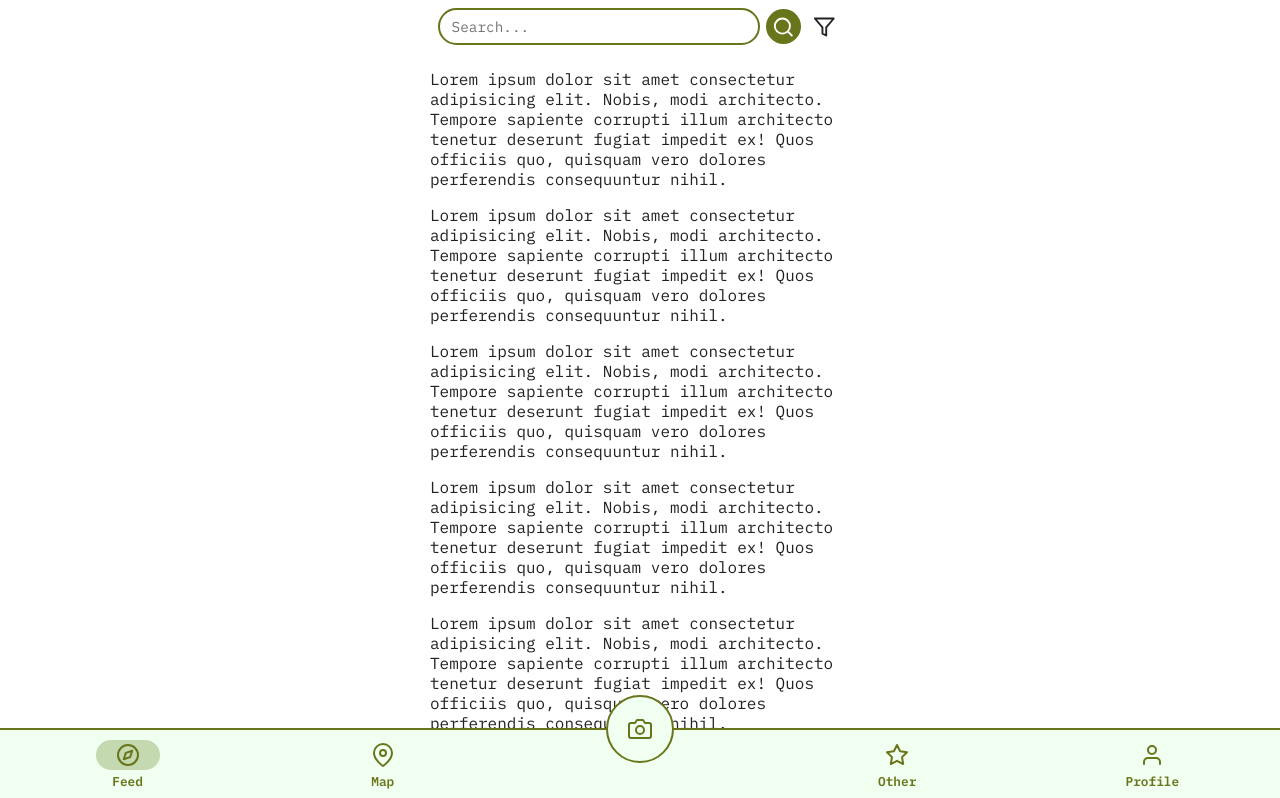
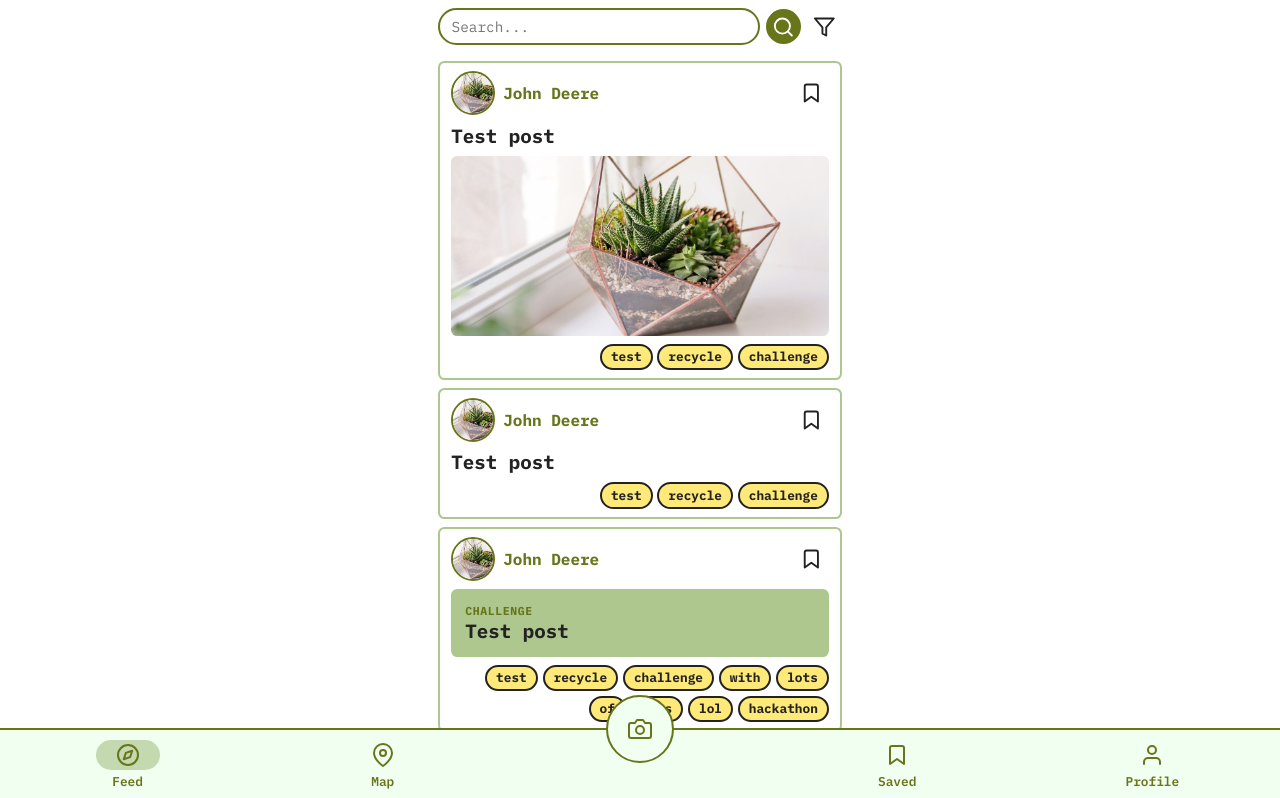
Before and after one commit to andogq/HackVision2021, a React (Create React App) app in the folder public/: page /feed in a window 1280 px wide. Shown: the top 798 px of the page. Built offline with nearby package versions, Linux system fonts and the light colour scheme; no server answers.

Commit message:
Feed cards

```diff
--- a/public/src/components/Navigation/Navigation.js
+++ b/public/src/components/Navigation/Navigation.js
@@ -3,7 +3,7 @@ import {
   Compass,
   MapPin,
   Camera,
-  Star,
+  Bookmark,
   User,
 } from 'react-feather'
 
@@ -50,9 +50,9 @@ const Navigation = () => (
       primary
     />
     <Item
-      icon={<Star />}
-      to="/egg"
-      label="Other"
+      icon={<Bookmark />}
+      to="/saved"
+      label="Saved"
     />
     <Item
       icon={<User />}
--- /dev/null
+++ b/public/src/components/Post/Post.js
@@ -0,0 +1,61 @@
+import { Link } from 'react-router-dom'
+import { Bookmark } from 'react-feather'
+import {
+  Wrapper,
+  UserDetails,
+  Title,
+  Image,
+  Tags,
+  Challenge,
+} from './postStyle'
+
+const Post = ({
+  author,
+  details,
+}) => {
+  return (
+    <Wrapper>
+      <Link to={`/profile/${author.id}`}>
+        <UserDetails>
+          <img src={author.image_url} alt={author.name} />
+          <span>{author.name}</span>
+          <button type="button" title="Save" onClick={e => {
+            e.preventDefault()
+            console.log('bookmark')
+          }}>
+            <Bookmark />
+          </button>
+        </UserDetails>
+      </Link>
+
+      {details.type === 'challenge' ? (
+        <Link to={`/post/${details.id}`}>
+          <Challenge>
+            {details.image_url && <img src={details.image_url} alt="" />}
+            <span>{details.title}</span>
+          </Challenge>
+        </Link>
+      ) : (
+        <Link to={`/post/${details.id}`}>
+          <Title>{details.title}</Title>
+          {details.image_url && <Image src={details.image_url} alt="" />}
+        </Link>
+      )}
+
+      {details.tags?.length > 0 && (
+        <Tags>
+          {details.tags.map(tag => (
+            <button
+              type="button"
+              onClick={() => console.log('tag clicked', tag)}
+            >
+              {tag}
+            </button>
+          ))}
+        </Tags>
+      )}
+    </Wrapper>
+  )
+}
+
+export default Post
--- /dev/null
+++ b/public/src/components/Post/postStyle.js
@@ -0,0 +1,121 @@
+import styled from '@emotion/styled'
+
+export const Wrapper = styled.article`
+  margin: .5em;
+  box-sizing: border-box;
+  padding: .5em .7em;
+  border-radius: .4em;
+  border: 2px solid ${props => props.theme.primaryLight};
+
+  a {
+    text-decoration: none;
+    color: inherit;
+  }
+`
+
+export const UserDetails = styled.div`
+  display: flex;
+  align-items: center;
+  gap: .5em;
+
+  img {
+    height: 2.5em;
+    width: 2.5em;
+    display: block;
+    border: 2px solid ${props => props.theme.primary};
+    border-radius: 10em;
+    overflow: hidden;
+    object-fit: cover;
+    background: ${props => props.theme.primaryBackground};
+  }
+  span {
+    font-weight: bold;
+    color: ${props => props.theme.primary};
+    flex: 1;
+  }
+  button {
+    height: 2.6em;
+    width: 2.6em;
+    border-radius: 10em;
+    background: none;
+    border: 0;
+    cursor: pointer;
+    display: flex;
+    align-items: center;
+    justify-content: center;
+    color: inherit;
+  }
+`
+
+export const Title = styled.h2`
+  margin: .4em 0;
+  font-weight: bold;
+  font-size: 1.2em;
+`
+
+export const Image = styled.img`
+  display: block;
+  width: 100%;
+  max-height: 180px;
+  object-fit: cover;
+  border-radius: .4em;
+`
+
+export const Tags = styled.div`
+  display: flex;
+  align-items: center;
+  flex-wrap: wrap;
+  margin-top: .5em;
+  gap: .3em;
+  justify-content: flex-end;
+
+  button {
+    border-radius: 10em;
+    background: ${props => props.theme.secondary};
+    border: 0;
+    cursor: pointer;
+    display: flex;
+    align-items: center;
+    justify-content: center;
+    color: inherit;
+    padding: .2em .7em;
+    border: 2px solid currentColor;
+    font: inherit;
+    font-size: .8em;
+    font-weight: bold;
+  }
+`
+
+export const Challenge = styled.div`
+  background: ${props => props.theme.primaryLight};
+  border-radius: .4em;
+  padding: .4em;
+  display: flex;
+  align-items: center;
+  gap: .2em;
+  margin-top: .5em;
+
+  img {
+    height: 4em;
+    width: 4em;
+    border-radius: inherit;
+    display: block;
+    object-fit: cover;
+  }
+  span {
+    flex: 1;
+    font-weight: bold;
+    font-size: 1.2em;
+    display: block;
+    padding: .4em;
+
+    &::before {
+      content: 'CHALLENGE';
+      display: block;
+      letter-spacing: .05em;
+      font-size: .6em;
+      font-weight: 800;
+      color: ${props => props.theme.primary};
+    }
+  }
+`
--- a/public/src/components/index.js
+++ b/public/src/components/index.js
@@ -1,7 +1,7 @@
 export { default as Navigation } from './Navigation/Navigation'
 export { default as Map } from './Map/Map'
+export { default as Post } from './Post/Post'
+export { default as Message } from './Message/Message'
 
 export { default as TextField } from './TextField/TextField'
 export { default as Button } from './Button/Button'
-
-export { default as Message } from './Message/Message'
--- a/public/src/pages/Feed/Feed.js
+++ b/public/src/pages/Feed/Feed.js
@@ -3,12 +3,15 @@ import { Filter, Search } from 'react-feather'
 
 import {
   Navigation,
+  Post,
 } from 'components'
 
 import {
   Container,
   SearchWrapper,
 } from './feedStyle'
+
+import test from 'res/test.jpeg'
 
 const Feed = () => {
   const [q, setQ] = useState('')
@@ -29,12 +32,46 @@ const Feed = () => {
         <button type="button" title="Filter"><Filter /></button>
       </SearchWrapper>
 
-      <p>Lorem ipsum dolor sit amet consectetur adipisicing elit. Nobis, modi architecto. Tempore sapiente corrupti illum architecto tenetur deserunt fugiat impedit ex! Quos officiis quo, quisquam vero dolores perferendis consequuntur nihil.</p>
-      <p>Lorem ipsum dolor sit amet consectetur adipisicing elit. Nobis, modi architecto. Tempore sapiente corrupti illum architecto tenetur deserunt fugiat impedit ex! Quos officiis quo, quisquam vero dolores perferendis consequuntur nihil.</p>
-      <p>Lorem ipsum dolor sit amet consectetur adipisicing elit. Nobis, modi architecto. Tempore sapiente corrupti illum architecto tenetur deserunt fugiat impedit ex! Quos officiis quo, quisquam vero dolores perferendis consequuntur nihil.</p>
-      <p>Lorem ipsum dolor sit amet consectetur adipisicing elit. Nobis, modi architecto. Tempore sapiente corrupti illum architecto tenetur deserunt fugiat impedit ex! Quos officiis quo, quisquam vero dolores perferendis consequuntur nihil.</p>
-      <p>Lorem ipsum dolor sit amet consectetur adipisicing elit. Nobis, modi architecto. Tempore sapiente corrupti illum architecto tenetur deserunt fugiat impedit ex! Quos officiis quo, quisquam vero dolores perferendis consequuntur nihil.</p>
-      <p>Lorem ipsum dolor sit amet consectetur adipisicing elit. Nobis, modi architecto. Tempore sapiente corrupti illum architecto tenetur deserunt fugiat impedit ex! Quos officiis quo, quisquam vero dolores perferendis consequuntur nihil.</p>
+      <Post author={{
+        id: 0,
+        name: 'John Deere',
+        image_url: test,
+      }} details={{
+        id: 0,
+        title: 'Test post',
+        image_url: test,
+        tags: ['test', 'recycle', 'challenge']
+      }} />
+      <Post author={{
+        id: 0,
+        name: 'John Deere',
+        image_url: test,
+      }} details={{
+        id: 0,
+        title: 'Test post',
+        tags: ['test', 'recycle', 'challenge']
+      }} />
+      <Post author={{
+        id: 0,
+        name: 'John Deere',
+        image_url: test,
+      }} details={{
+        id: 0,
+        title: 'Test post',
+        type: 'challenge',
+        tags: ['test', 'recycle', 'challenge', 'with', 'lots', 'of', 'tags', 'lol', 'hackathon']
+      }} />
+      <Post author={{
+        id: 0,
+        name: 'John Deere',
+        image_url: test,
+      }} details={{
+        id: 0,
+        title: 'Test post',
+        image_url: test,
+        type: 'challenge',
+        tags: ['test', 'recycle']
+      }} />
 
       <Navigation />
     </Container>
--- a/public/src/pages/Profile/Profile.js
+++ b/public/src/pages/Profile/Profile.js
@@ -12,9 +12,11 @@ import {
   UserInfo,
 } from './profileStyle'
 
+import test from 'res/test.jpeg'
+
 const user = {
   name: 'John Deere',
-  image_url: '#',
+  image_url: test,
 }
 
 const Profile = () => {
```
Also changed, not shown: public/src/res/test.jpeg (added).
